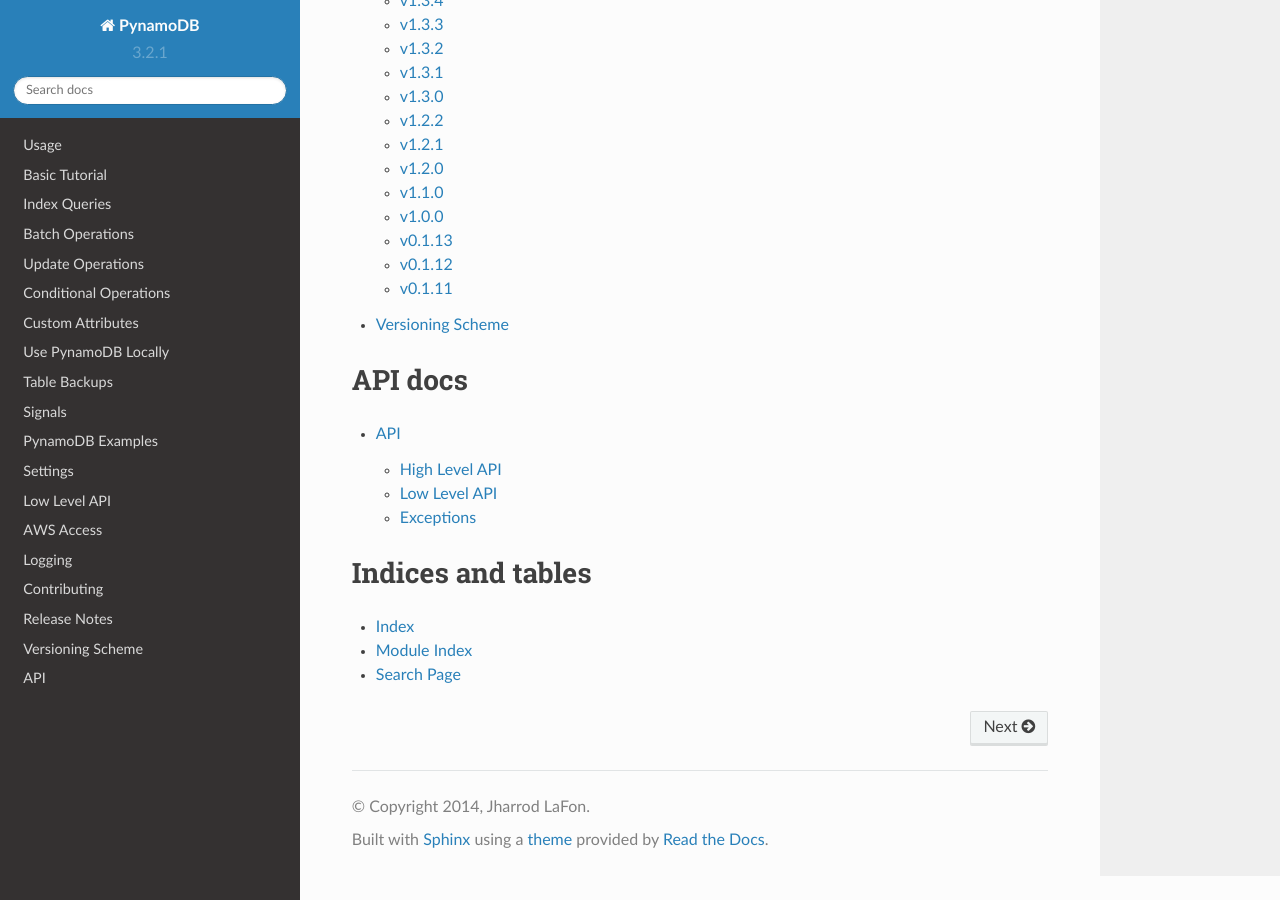
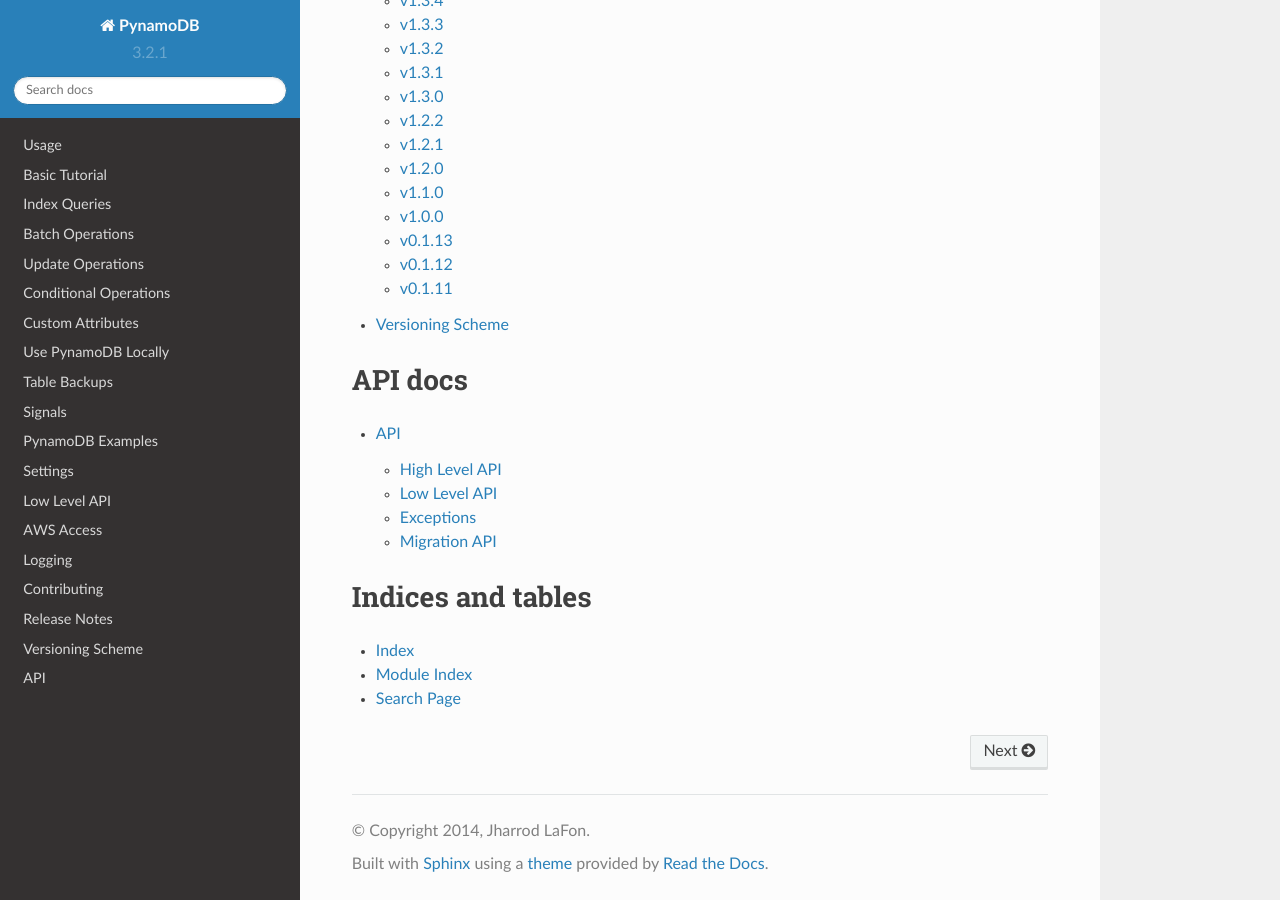
Before and after one commit to pynamodb/PynamoDB, a Sphinx documentation site: the page built from docs/index.rst, in a window 1280 px wide and 900 px high, scrolled down 3113 px. Built offline with Sphinx 7.4.7 and the Read the Docs theme 2.0.0, drawn with Linux system fonts in a browser that asks for light colours.

Commit message:
Include migration module in docs.

```diff
--- a/docs/api.rst
+++ b/docs/api.rst
@@ -32,3 +32,9 @@
 .. autoexception:: pynamodb.exceptions.TableError
 .. autoexception:: pynamodb.exceptions.TableDoesNotExist
 .. autoexception:: pynamodb.exceptions.DoesNotExist
+
+Migration API
+-------------
+
+.. automodule:: pynamodb.migration
+    :members:
```
